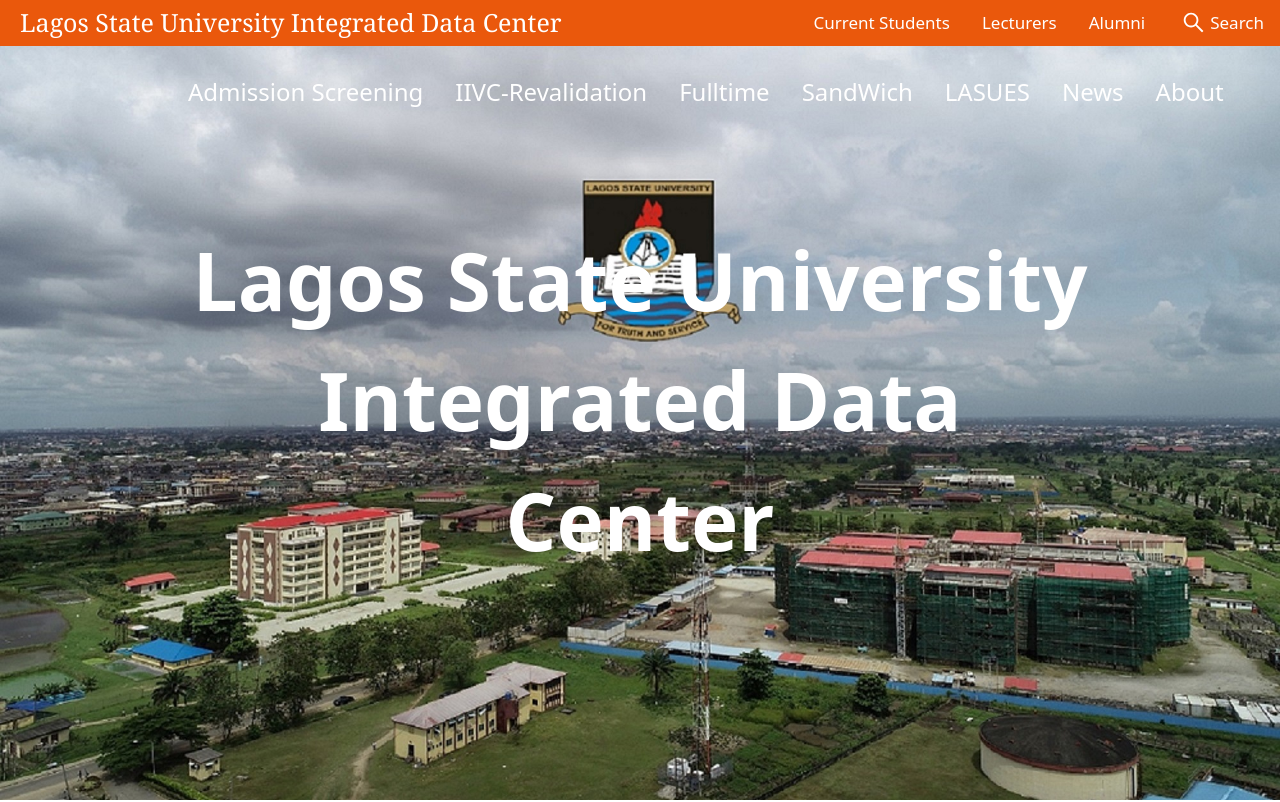
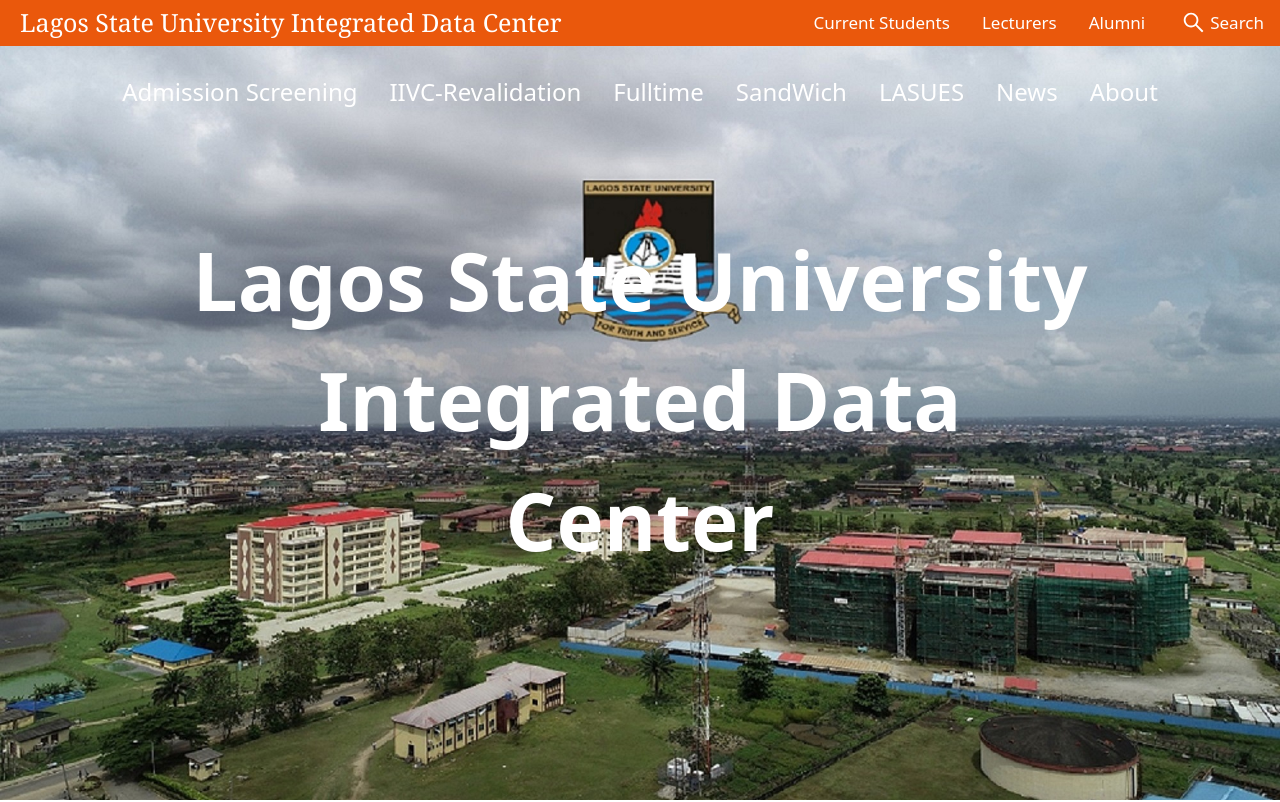
Before and after one commit to Emmyboii/LIDC-Clone, a React (Create React App) app: page / in a window 1280 px wide. Shown: the top 802 px of the page. Built offline with nearby package versions, Linux system fonts and the light colour scheme.

Commit message:
Commited

```diff
--- a/src/Components/Navbar.jsx
+++ b/src/Components/Navbar.jsx
@@ -57,7 +57,7 @@
             </div>
             <div>
                 <img className='w-screen relative sm:top-[75px] object-cover h-screen lg:top-0' src={LASUarial} alt="/" />
-                <ul className={nav ? 'lg:flex lg:whitespace-nowrap text-center z-50 text-2xl fixed top-[60px] p-3 xl:left-40 w-full text-black bg-white' : 'lg:flex lg:whitespace-nowrap text-center z-10 text-2xl fixed top-[60px] p-3 xl:left-40 w-full text-white'}>
+                <ul className={nav ? 'hidden lg:flex lg:whitespace-nowrap text-center z-50 text-2xl items-center justify-center fixed top-[60px] p-3 left-0 w-full text-black bg-white' : 'hidden items-center justify-center lg:flex lg:whitespace-nowrap text-center z-10 text-2xl fixed top-[60px] p-3 left-0 w-full text-white'}>
                     <li className='px-4 hover:border-b-4 hover:border-orange-600 py-1 transition duration-300'>
                         <a href="/">Admission Screening</a>
                     </li>
```
